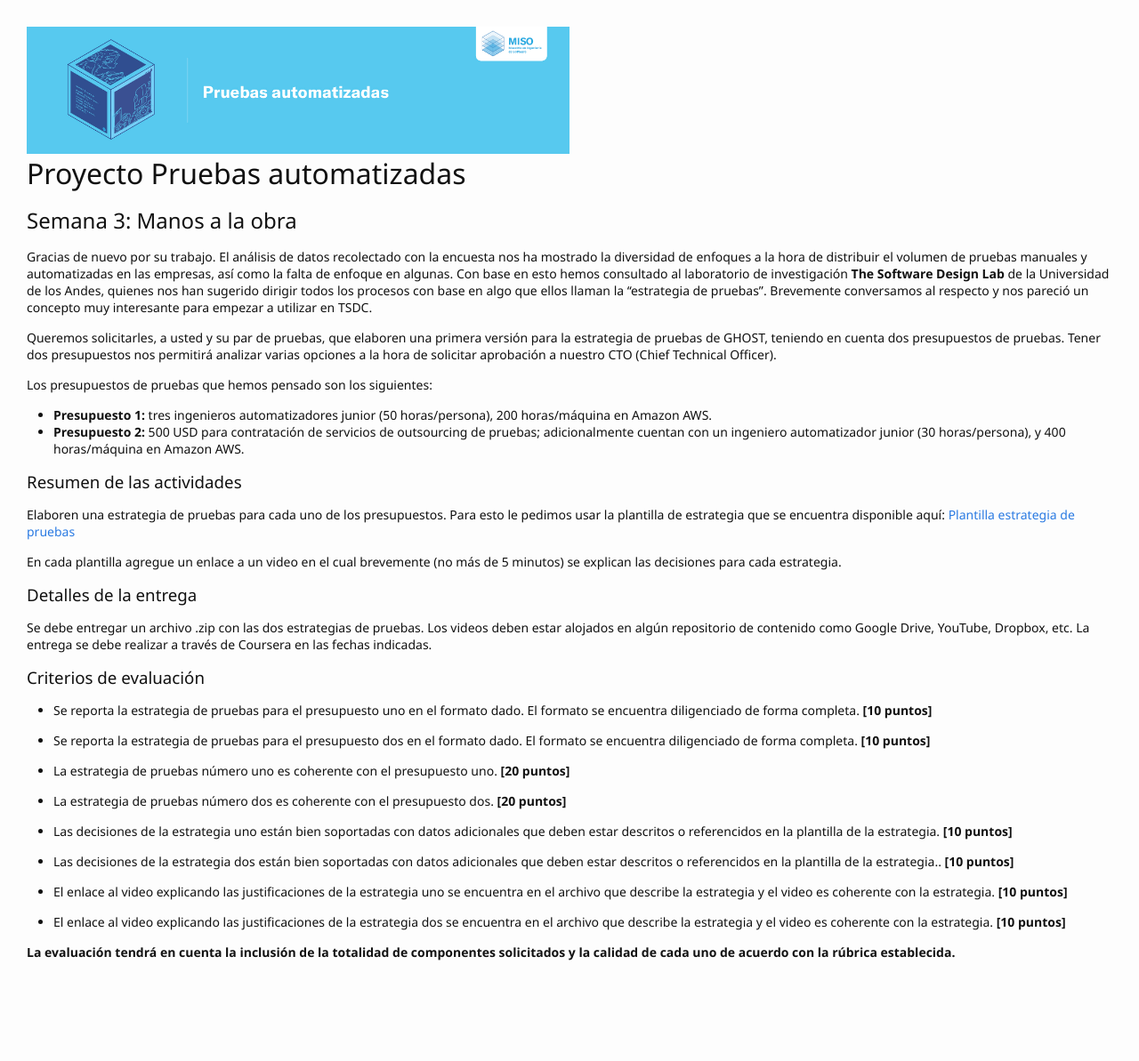
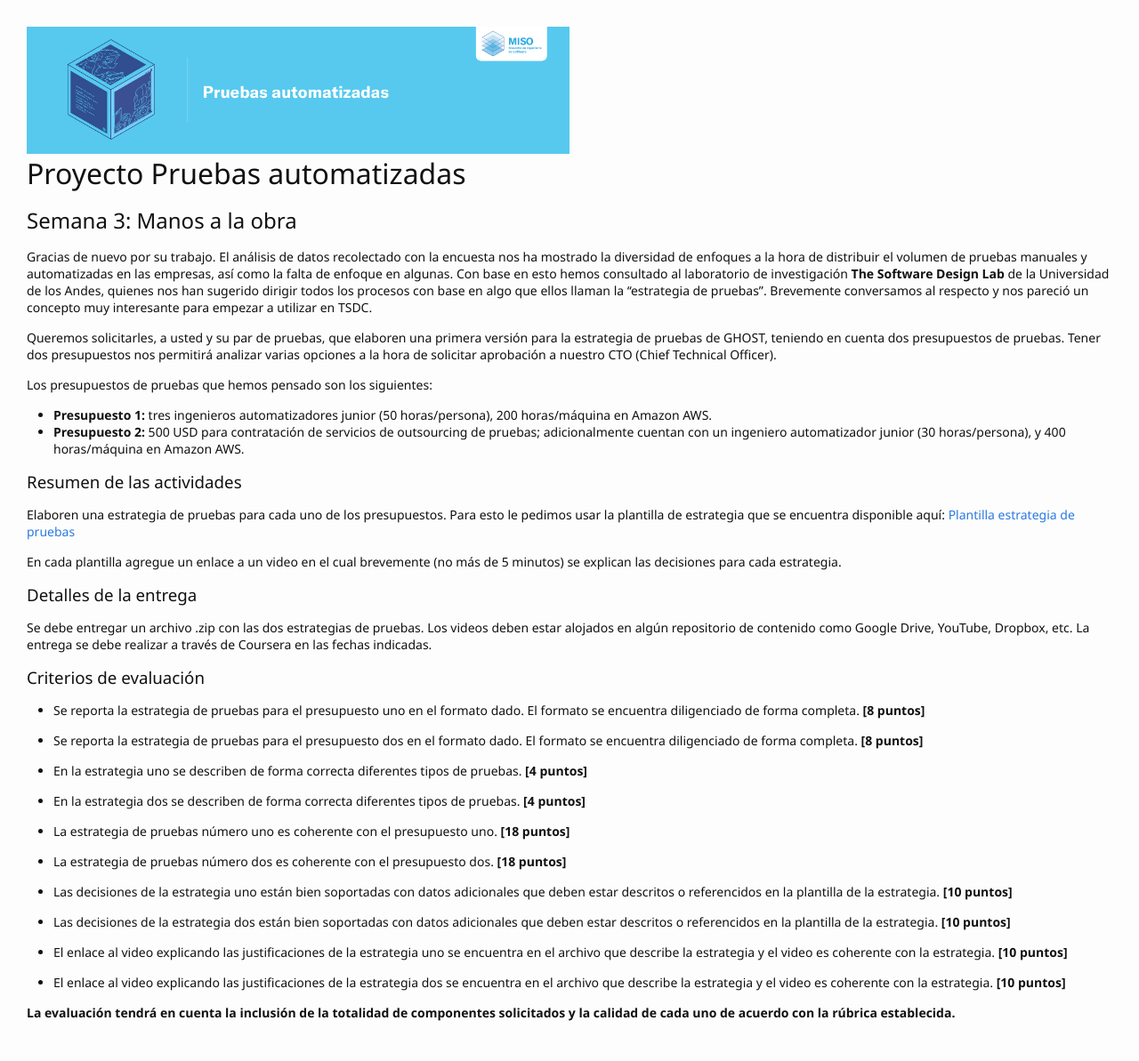
Before and after one commit to TiCSw/mt1_guias_pruebas, a Jekyll site: the page built from docs/semanas/semana3.md, in a window 1280 px wide. Shown: the whole page at 89% size. Built offline with Jekyll 4.4.1, drawn with Linux system fonts in a browser that asks for light colours; some web fonts are replaced; our own code applies the rules of GitHub Pages for plain Markdown files; comment, search, counter and statistics services are not loaded; before the commit the page ends 1125 px from its top, so only the background shows below that.

Commit message:
proyecto semana 3 - criterios de evaluación

```diff
--- a/docs/semanas/semana3.md
+++ b/docs/semanas/semana3.md
@@ -23,17 +23,22 @@ Se debe entregar un archivo .zip con las dos estrategias de pruebas. Los videos
 
 ### Criterios de evaluación
 
-- Se reporta la estrategia de pruebas para el presupuesto uno en el formato dado. El formato se encuentra diligenciado de forma completa. **[10 puntos]**
+- Se reporta la estrategia de pruebas para el presupuesto uno en el formato dado. El formato se encuentra diligenciado de forma completa. **[8 puntos]**
 
-- Se reporta la estrategia de pruebas para el presupuesto dos en el formato dado. El formato se encuentra diligenciado de forma completa. **[10 puntos]**
+- Se reporta la estrategia de pruebas para el presupuesto dos en el formato dado. El formato se encuentra diligenciado de forma completa. **[8 puntos]**
 
-- La estrategia de pruebas número uno es coherente con el presupuesto uno. **[20 puntos]**
 
-- La estrategia de pruebas número dos es coherente con el presupuesto dos. **[20 puntos]**
+- En la estrategia uno se describen de forma correcta diferentes tipos de pruebas. **[4 puntos]**
+
+- En la estrategia dos se describen de forma correcta diferentes tipos de pruebas. **[4 puntos]**
+
+- La estrategia de pruebas número uno es coherente con el presupuesto uno. **[18 puntos]**
+
+- La estrategia de pruebas número dos es coherente con el presupuesto dos. **[18 puntos]**
 
 - Las decisiones de la estrategia uno están bien soportadas con datos adicionales que deben estar descritos o referencidos en la plantilla de la estrategia. **[10 puntos]**
 
-- Las decisiones de la estrategia dos están bien soportadas con datos adicionales que deben estar descritos o referencidos en la plantilla de la estrategia.. **[10 puntos]**
+- Las decisiones de la estrategia dos están bien soportadas con datos adicionales que deben estar descritos o referencidos en la plantilla de la estrategia. **[10 puntos]**
 
 - El enlace al video explicando las justificaciones de la estrategia uno se encuentra en el archivo que describe la estrategia y el video es coherente con la estrategia. **[10 puntos]**
 
```
Also changed, not shown: docs/semanas/semana1.md (+1 -1 lines).
